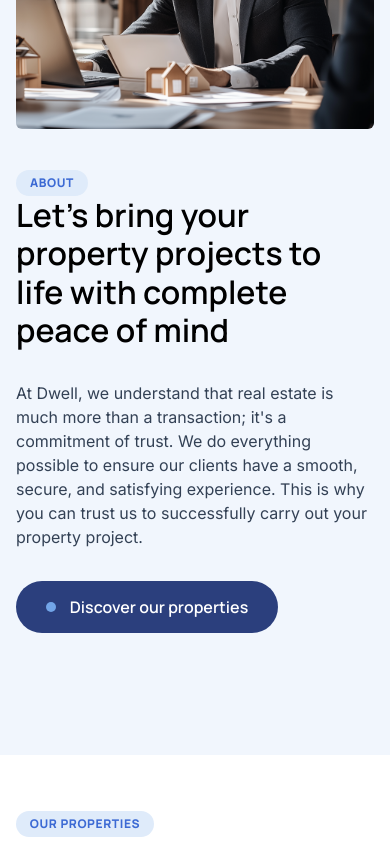
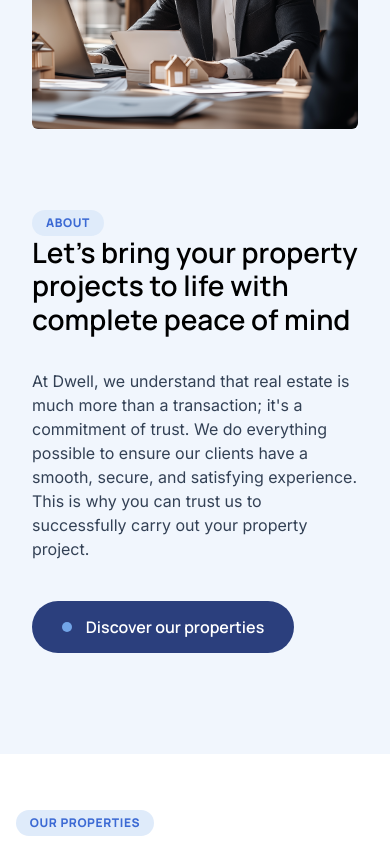
Before and after one commit to JosephKristian/pt-maju-test, a React (Vite) app: page / in a window 390 px wide. Shown: the part 1060-1917 px from the top of the page. Built offline with nearby package versions, Linux system fonts and the light colour scheme.

Commit message:
🐛 Finish

```diff
--- a/src/components/About/AboutSection.jsx
+++ b/src/components/About/AboutSection.jsx
@@ -1,47 +1,47 @@
 import React from 'react';
-import aboutImage from '../../assets/about-image.png';
 import PillButton from '../Buttons/PillButton';
 import Badge from '../Badges/BadgesPrimary';
+import aboutData from './data/aboutData';
+
 
 const AboutSection = () => {
   return (
-    <>
-      <div className="flex flex-col md:flex-row items-start ">
+    <div className="flex flex-col md:flex-row items-start px-4 md:px-0">
       {/* Kolom Kiri */}
-        <div className="w-[358px] h-[283px] md:w-[609px] md:h-[465px]">
+      <div className="w-full max-w-[358px] h-auto aspect-[358/283] md:max-w-[609px] md:aspect-[609/465]">
         <img
-            src={aboutImage}
+          src={aboutData.image}
           alt="About"
           className="w-full h-full rounded-md object-cover"
         />
       </div>
+
       {/* Kolom Kanan */}
-        <div className="mb-[61px] md:mb-0 md:w-[551px] md:ml-[112px]">
-          <div className="mt-[40px] md:mt-[19.5px]">
+      <div className="w-full md:max-w-[551px] mt-10 md:mt-0 md:ml-[112px] mb-10 md:mb-0">
+        <div className="mt-10 md:mt-[19.5px]">
           <Badge
-              text={'ABOUT'}
-              bgColor='rgba(223, 235, 250, 1)'
-              textColor='rgba(60, 106, 212, 1)'
+            text="ABOUT"
+            bgColor="rgba(223, 235, 250, 1)"
+            textColor="rgba(60, 106, 212, 1)"
           />
         </div>
-          <h1 className="font-manrope font-semibold text-[32px] md:text-[40px] leading-[120%] tracking-normal mb-[32px] md:mb-[20px]">
-            Let's bring your property projects to life with complete peace of mind
+
+        <h1 className="font-manrope font-semibold text-[28px] md:text-[40px] leading-[120%] tracking-normal mb-8 md:mb-[20px]">
+          {aboutData.heading}
         </h1>
 
-          <p className="font-inter font-normal text-[16px] leading-[150%] tracking-normal text-[#334155] mt-[32px] md:mt-[20px] mb-[32px] md:mb-[56px]">
-            At Dwell, we understand that real estate is much more than a transaction; it's a commitment of trust.
-            We do everything possible to ensure our clients have a smooth, secure, and satisfying experience.
-            This is why you can trust us to successfully carry out your property project.
+        <p className="font-inter text-[16px] leading-[150%] text-[#334155] mt-8 md:mt-[20px] mb-10 md:mb-[56px]">
+          {aboutData.description}
         </p>
 
         <PillButton
-            className='w-[262px] h-[44px]'
-            label={"Discover our properties"}
-            bgColor='rgba(43, 63, 125, 1)'
-            circleColor='rgba(114, 165, 232, 1)' />
+          className="w-full max-w-[262px] h-[44px]"
+          label="Discover our properties"
+          bgColor="rgba(43, 63, 125, 1)"
+          circleColor="rgba(114, 165, 232, 1)"
+        />
       </div>
     </div>
-    </>
   );
 };
 
--- /dev/null
+++ b/src/components/About/data/aboutData.js
@@ -0,0 +1,10 @@
+import React from 'react';
+import aboutImage from '../../../assets/about-image.png';
+
+const aboutData = {
+  image: aboutImage,
+  heading: `Let's bring your property projects to life with complete peace of mind`,
+  description: `At Dwell, we understand that real estate is much more than a transaction; it's a commitment of trust. We do everything possible to ensure our clients have a smooth, secure, and satisfying experience. This is why you can trust us to successfully carry out your property project.`,
+};
+
+export default aboutData;
```
Lines whose indentation alone changed are shown as unchanged.
